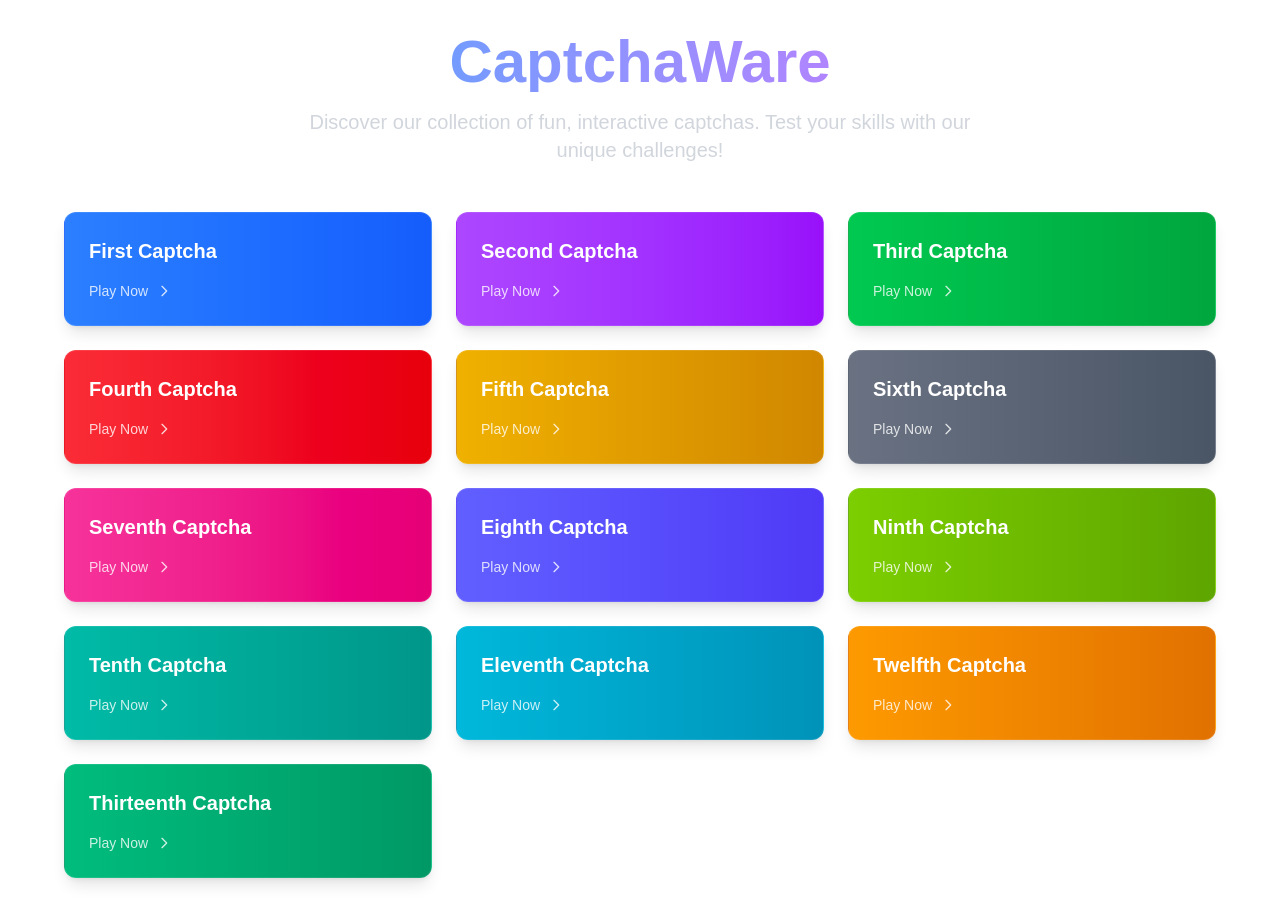
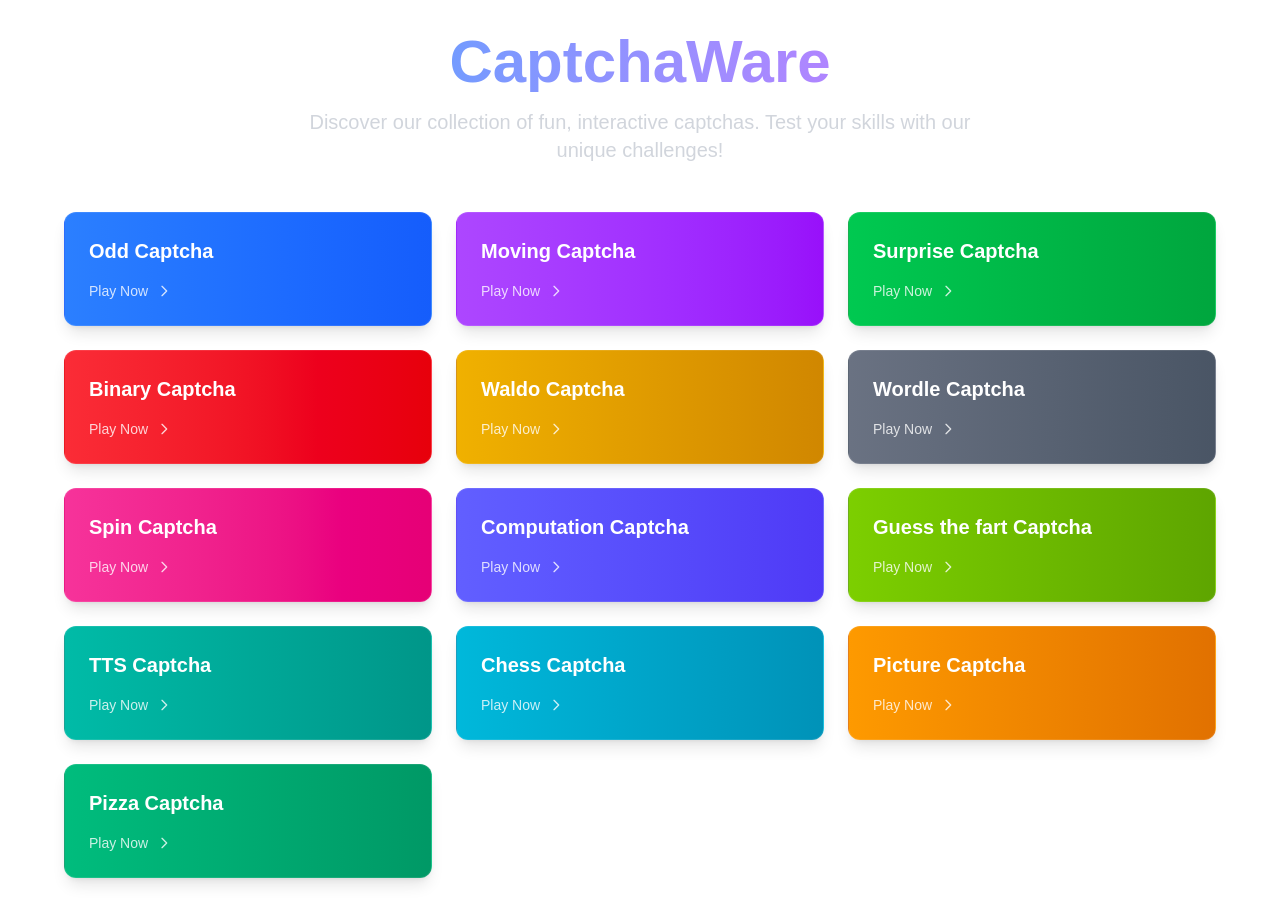
Before and after one commit to ZifFiji/CaptchaWare, a Next.js app in the folder captchaware/: page / in a window 1280 px wide. Built offline with nearby package versions, Linux system fonts and the light colour scheme.

Commit message:
fix: spelling (#19)

```diff
--- a/captchaware/src/app/page.tsx
+++ b/captchaware/src/app/page.tsx
@@ -11,23 +11,23 @@ export default function Home() {
       </div>
 
       <div className="grid w-full max-w-6xl grid-cols-1 gap-6 md:grid-cols-2 lg:grid-cols-3">
-        <GameCard href="/oddCaptcha" title="First Captcha" color="bg-gradient-to-r from-blue-500 to-blue-600 hover:from-blue-600 hover:to-blue-700" />
-        <GameCard href="/realCaptcha" title="Second Captcha" color="bg-gradient-to-r from-purple-500 to-purple-600 hover:from-purple-600 hover:to-purple-700" />
-        <GameCard href="/screamer" title="Third Captcha" color="bg-gradient-to-r from-green-500 to-green-600 hover:from-green-600 hover:to-green-700" />
-        <GameCard href="/binaryCaptcha" title="Fourth Captcha" color="bg-gradient-to-r from-red-500 to-red-600 hover:from-red-600 hover:to-red-700" />
-        <GameCard href="/whereIsWaldo" title="Fifth Captcha" color="bg-gradient-to-r from-yellow-500 to-yellow-600 hover:from-yellow-600 hover:to-yellow-700" />
-        <GameCard href="/wordleCaptcha" title="Sixth Captcha" color="bg-gradient-to-r from-gray-500 to-gray-600 hover:from-gray-600 hover:to-gray-700" />
-        <GameCard href="/roulette" title="Seventh Captcha" color="bg-gradient-to-r from-pink-500 to-pink-600 hover:from-pink-600 hover:to-pink-700" />
+        <GameCard href="/oddCaptcha" title="Odd Captcha" color="bg-gradient-to-r from-blue-500 to-blue-600 hover:from-blue-600 hover:to-blue-700" />
+        <GameCard href="/realCaptcha" title="Moving Captcha" color="bg-gradient-to-r from-purple-500 to-purple-600 hover:from-purple-600 hover:to-purple-700" />
+        <GameCard href="/screamer" title="Surprise Captcha" color="bg-gradient-to-r from-green-500 to-green-600 hover:from-green-600 hover:to-green-700" />
+        <GameCard href="/binaryCaptcha" title="Binary Captcha" color="bg-gradient-to-r from-red-500 to-red-600 hover:from-red-600 hover:to-red-700" />
+        <GameCard href="/whereIsWaldo" title="Waldo Captcha" color="bg-gradient-to-r from-yellow-500 to-yellow-600 hover:from-yellow-600 hover:to-yellow-700" />
+        <GameCard href="/wordleCaptcha" title="Wordle Captcha" color="bg-gradient-to-r from-gray-500 to-gray-600 hover:from-gray-600 hover:to-gray-700" />
+        <GameCard href="/roulette" title="Spin Captcha" color="bg-gradient-to-r from-pink-500 to-pink-600 hover:from-pink-600 hover:to-pink-700" />
         <GameCard
           href="/calculCaptcha"
-          title="Eighth Captcha"
+          title="Computation Captcha"
           color="bg-gradient-to-r from-indigo-500 to-indigo-600 hover:from-indigo-600 hover:to-indigo-700"
         />
-        <GameCard href="/guessCaptcha" title="Ninth Captcha" color="bg-gradient-to-r from-lime-500 to-lime-600 hover:from-lime-600 hover:to-lime-700" />
-        <GameCard href="/wordTTS" title="Tenth Captcha" color="bg-gradient-to-r from-teal-500 to-teal-600 hover:from-teal-600 hover:to-teal-700" />
-        <GameCard href="/chess" title="Eleventh Captcha" color="bg-gradient-to-r from-cyan-500 to-cyan-600 hover:from-cyan-600 hover:to-cyan-700" />
-        <GameCard href="/people" title="Twelfth Captcha" color="bg-gradient-to-r from-amber-500 to-amber-600 hover:from-amber-600 hover:to-amber-700" />
-        <GameCard href="/pineapplePizza" title="Thirteenth Captcha" color="bg-gradient-to-r from-emerald-500 to-emerald-600 hover:from-emerald-600 hover:to-emerald-700" />
+        <GameCard href="/guessCaptcha" title="Guess the fart Captcha" color="bg-gradient-to-r from-lime-500 to-lime-600 hover:from-lime-600 hover:to-lime-700" />
+        <GameCard href="/wordTTS" title="TTS Captcha" color="bg-gradient-to-r from-teal-500 to-teal-600 hover:from-teal-600 hover:to-teal-700" />
+        <GameCard href="/chess" title="Chess Captcha" color="bg-gradient-to-r from-cyan-500 to-cyan-600 hover:from-cyan-600 hover:to-cyan-700" />
+        <GameCard href="/people" title="Picture Captcha" color="bg-gradient-to-r from-amber-500 to-amber-600 hover:from-amber-600 hover:to-amber-700" />
+        <GameCard href="/pineapplePizza" title="Pizza Captcha" color="bg-gradient-to-r from-emerald-500 to-emerald-600 hover:from-emerald-600 hover:to-emerald-700" />
       </div>
     </div>
   )
```
